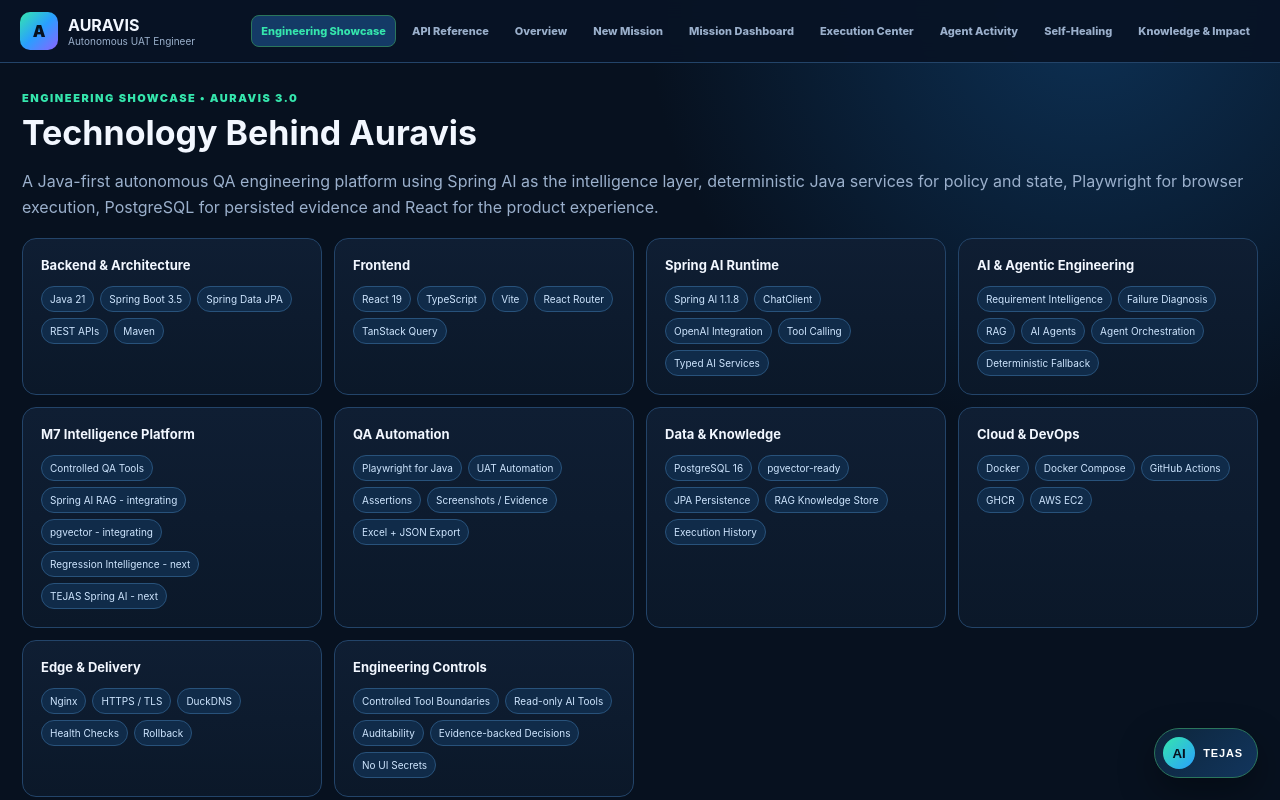
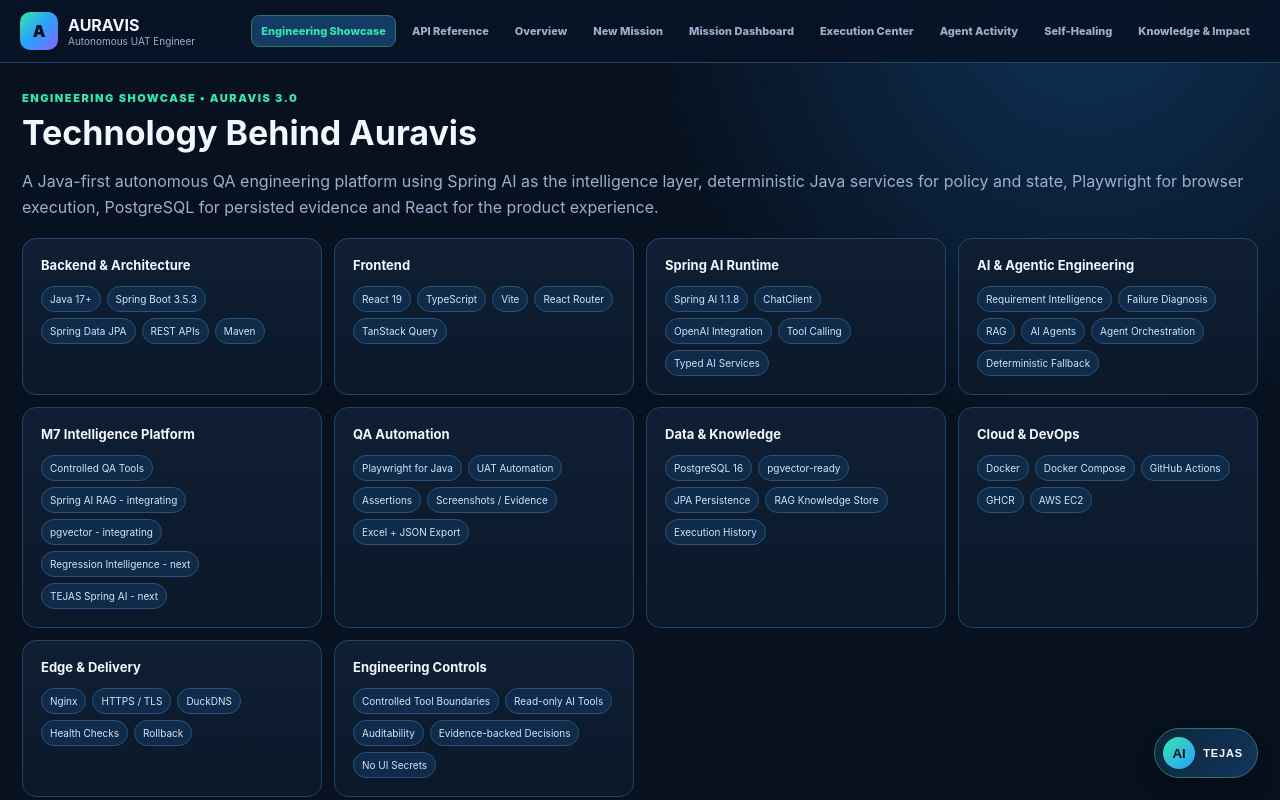
Before and after one commit to stejas7/ai-qa-frontend, a React (Vite) app: page /technology in a window 1280 px wide. Shown: the top 800 px of the page. Built offline with nearby package versions, Linux system fonts and the light colour scheme; no server answers.

Commit message:
fix(ui): align displayed Java version with backend

```diff
--- a/src/pages/TechnologyPage.tsx
+++ b/src/pages/TechnologyPage.tsx
@@ -1,5 +1,5 @@
 const groups = [
-  ['Backend & Architecture',['Java 21','Spring Boot 3.5','Spring Data JPA','REST APIs','Maven']],
+  ['Backend & Architecture',['Java 17+','Spring Boot 3.5.3','Spring Data JPA','REST APIs','Maven']],
   ['Frontend',['React 19','TypeScript','Vite','React Router','TanStack Query']],
   ['Spring AI Runtime',['Spring AI 1.1.8','ChatClient','OpenAI Integration','Tool Calling','Typed AI Services']],
   ['AI & Agentic Engineering',['Requirement Intelligence','Failure Diagnosis','RAG','AI Agents','Agent Orchestration','Deterministic Fallback']],
```
